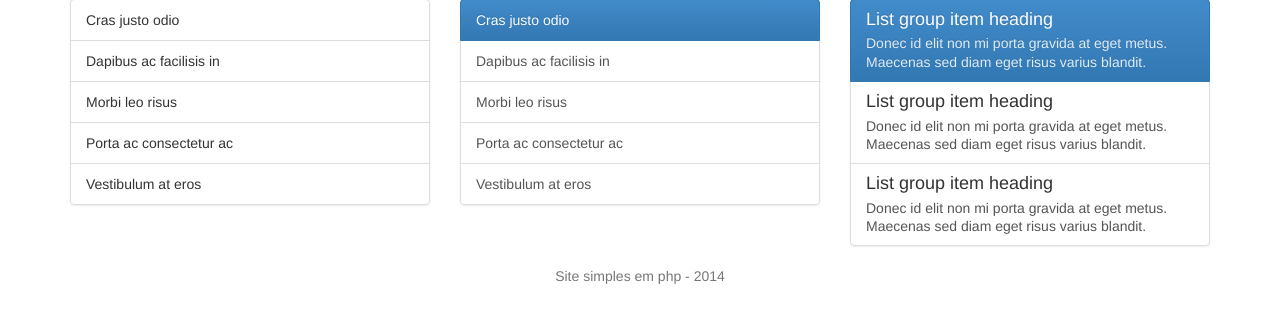
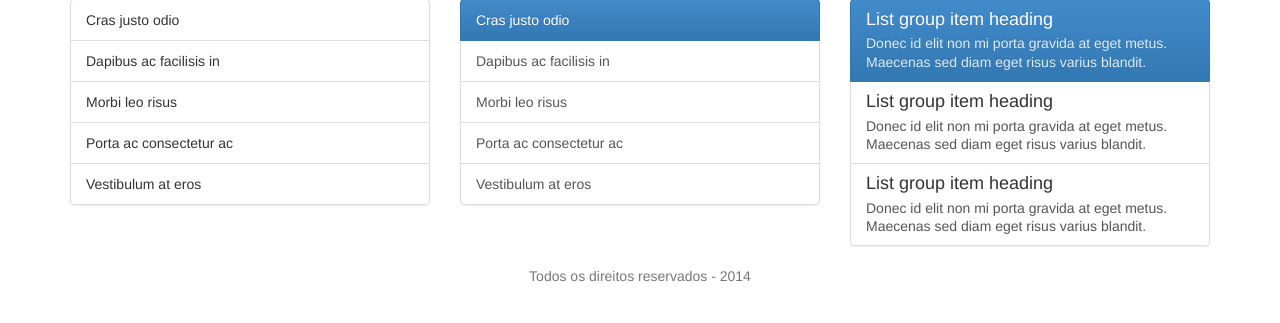
Before and after one commit to andreferreirati/site_simples_php, a PHP site: page / in a window 1280 px wide. Shown: the part 151-474 px from the top of the page. Run offline with PHP 8.4, Linux system fonts and the light colour scheme; some libraries are stand-ins or nearby versions.

Commit message:
alterando texto do footer

```diff
--- a/inc/footer.php
+++ b/inc/footer.php
@@ -12,6 +12,6 @@
 ?>
 <div class="footer">
     <div class="container">
-        <p class="text-muted">Site simples em php - <?php echo date('Y'); ?></p>
+        <p class="text-muted">Todos os direitos reservados - <?php echo date('Y'); ?></p>
     </div>
 </div><!-- /footer -->
```
